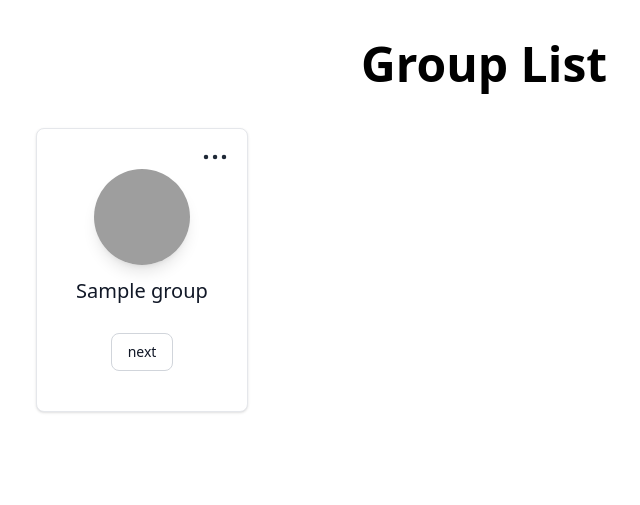
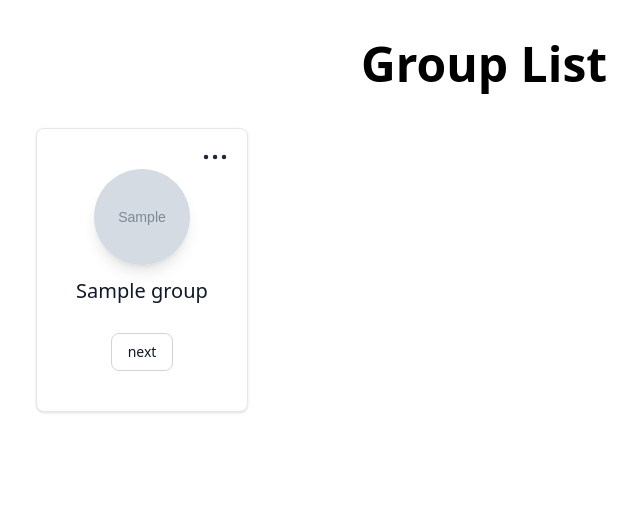
Before and after one commit to Bharatchandran/summitPrj3, a Django app: page /mygroup/ in a window 1280 px wide. Shown: the part 68-573 px from the top of the page, without its empty margins (92-732 px from the left). Run offline with Django 4.2, Linux system fonts and the light colour scheme; a user stored in the database is signed in; tables that the repository leaves empty hold one stand-in row (values such as "Sample post"); grey boxes marked "Sample" are stand-in pictures; some libraries are stand-ins or nearby versions; grey boxes are pictures that could not be loaded.

Commit message:
group image working for joined groups

```diff
--- a/main_app/templates/main_app/mygroup.html
+++ b/main_app/templates/main_app/mygroup.html
@@ -33,7 +33,11 @@
   </ul>
 </div>
         <div class="mt-10 flex flex-col items-center pb-10">
-            <img class="w-24 h-24 mb-3 rounded-full shadow-lg" src="/docs/images/people/profile-picture-3.jpg" alt="Bonnie image"/>
+          {%if el.group.image_url|slice:"0:5" == "https"%}
+          <img class="w-24 h-24 mb-3 rounded-full shadow-lg" src="{{el.group.image_url}}" alt="Bonnie image"/>
+          {%else%}
+          <img class="w-24 h-24 mb-3 rounded-full shadow-lg" src="../../../../static/images/random_group_image/{{el.group.image_url}}" alt="Bonnie image"/>
+          {%endif%}
             <h5 class="mb-1 text-xl font-medium text-gray-900 dark:text-white">{{ el.group.name }}</h5>
             <div class="flex mt-4 space-x-3 md:mt-6">
 
```
